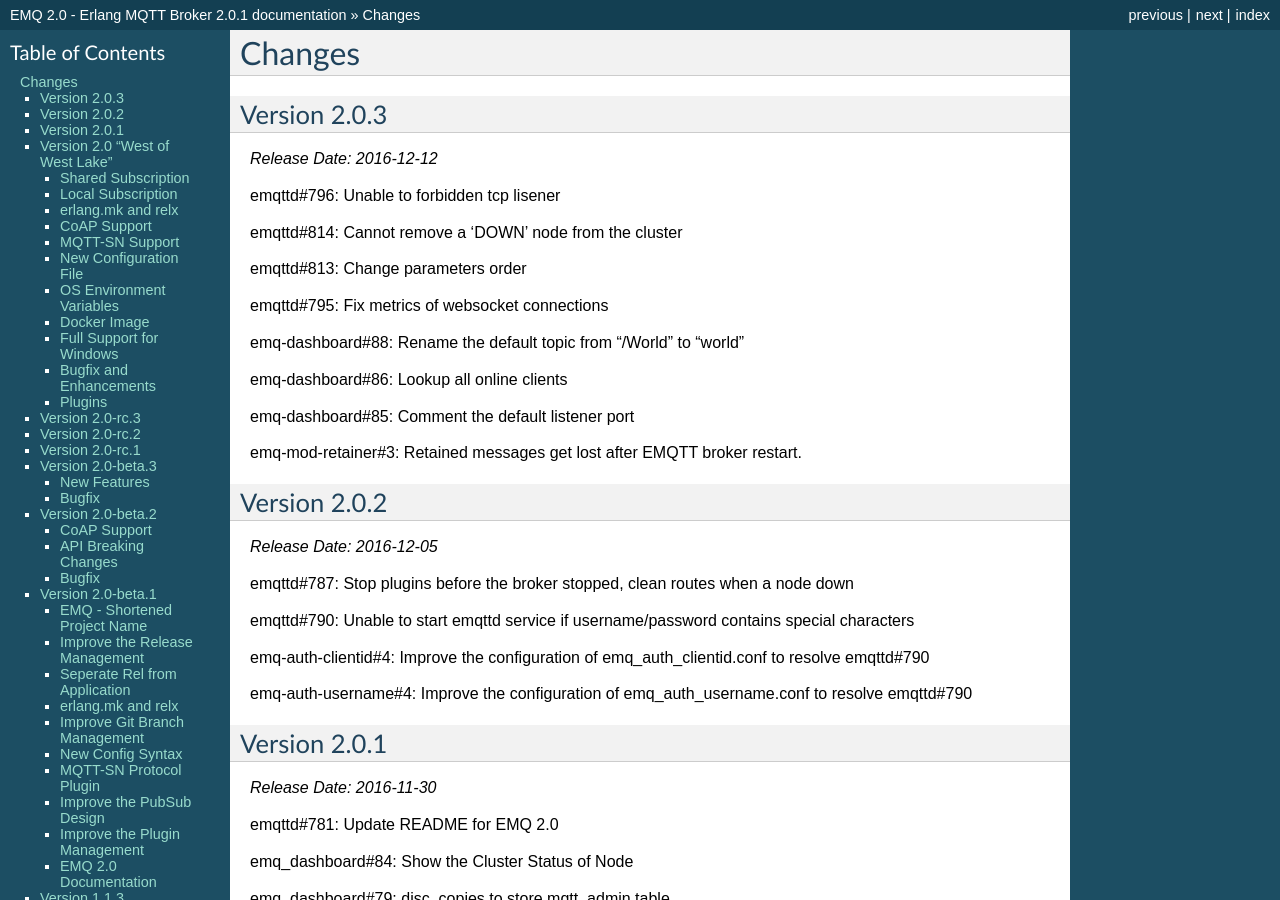
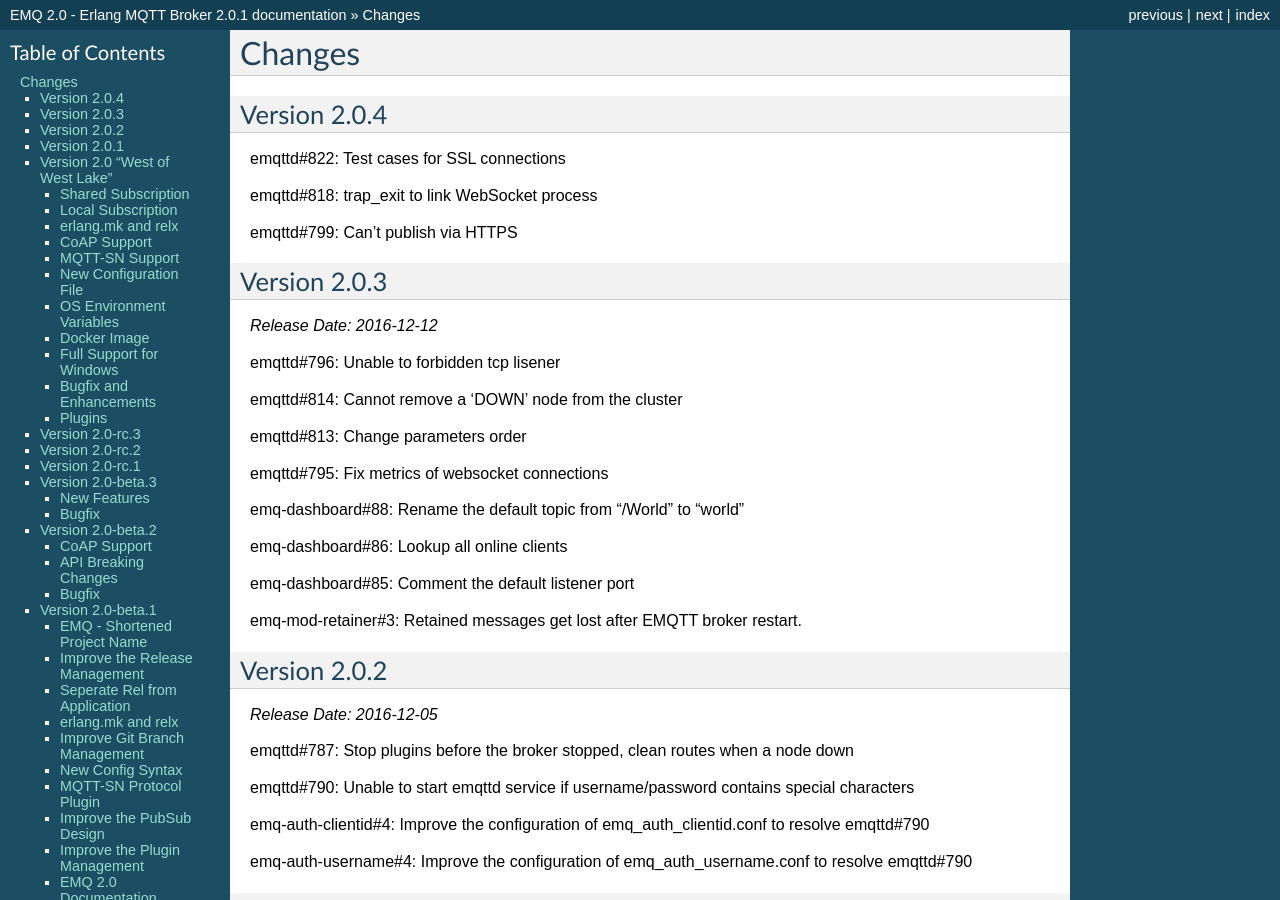
Before and after one commit to emqxarchive/emqx-docs-en, a Sphinx documentation site: the page built from source/changes.rst, in a window 1280 px wide and 900 px high. Built offline with Sphinx 7.4.7, drawn with Linux system fonts in a browser that asks for light colours.

Commit message:
Version 2.0.4

```diff
--- a/source/changes.rst
+++ b/source/changes.rst
@@ -4,6 +4,18 @@
 =======
 Changes
 =======
+
+.. _release_2.0.4:
+
+-------------
+Version 2.0.4
+-------------
+
+emqttd#822: Test cases for SSL connections
+
+emqttd#818: trap_exit to link WebSocket process
+
+emqttd#799: Can't publish via HTTPS
 
 .. _release_2.0.3:
 
```
